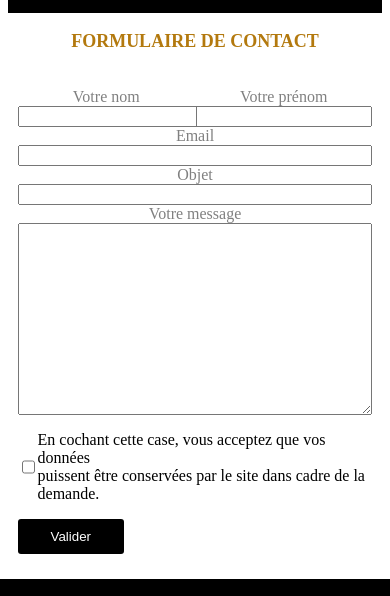
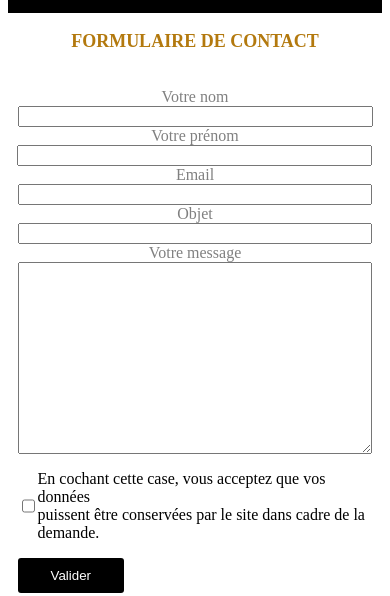
Before and after one commit to Badji4492/djisyn-sites.io, a plain HTML site: page contact.html in a window 390 px wide. Shown: the part 1111-1707 px from the top of the page. Drawn offline with Linux system fonts and the light colour scheme.

Commit message:
reponsive du formulaire

```diff
--- a/style.css
+++ b/style.css
@@ -960,4 +960,17 @@ button.button-resa:nth-child(4){
     margin-bottom: 25px;
     width: 30%;
 }
+/* Disposition du bloc civilité */
+.contact-form .civi-cont{
+    display: flex;
+    flex-direction: column;
 }
+/* taille des bloac nom et prénom */
+.civi-cont .nm, .civi-cont .pnm{
+    width: 100%;
+}
+/* taille des inputs nom et prenom */
+.civi-cont #NOM, .civi-cont #Prenom{
+    width: 98%;
+}
+}
```
